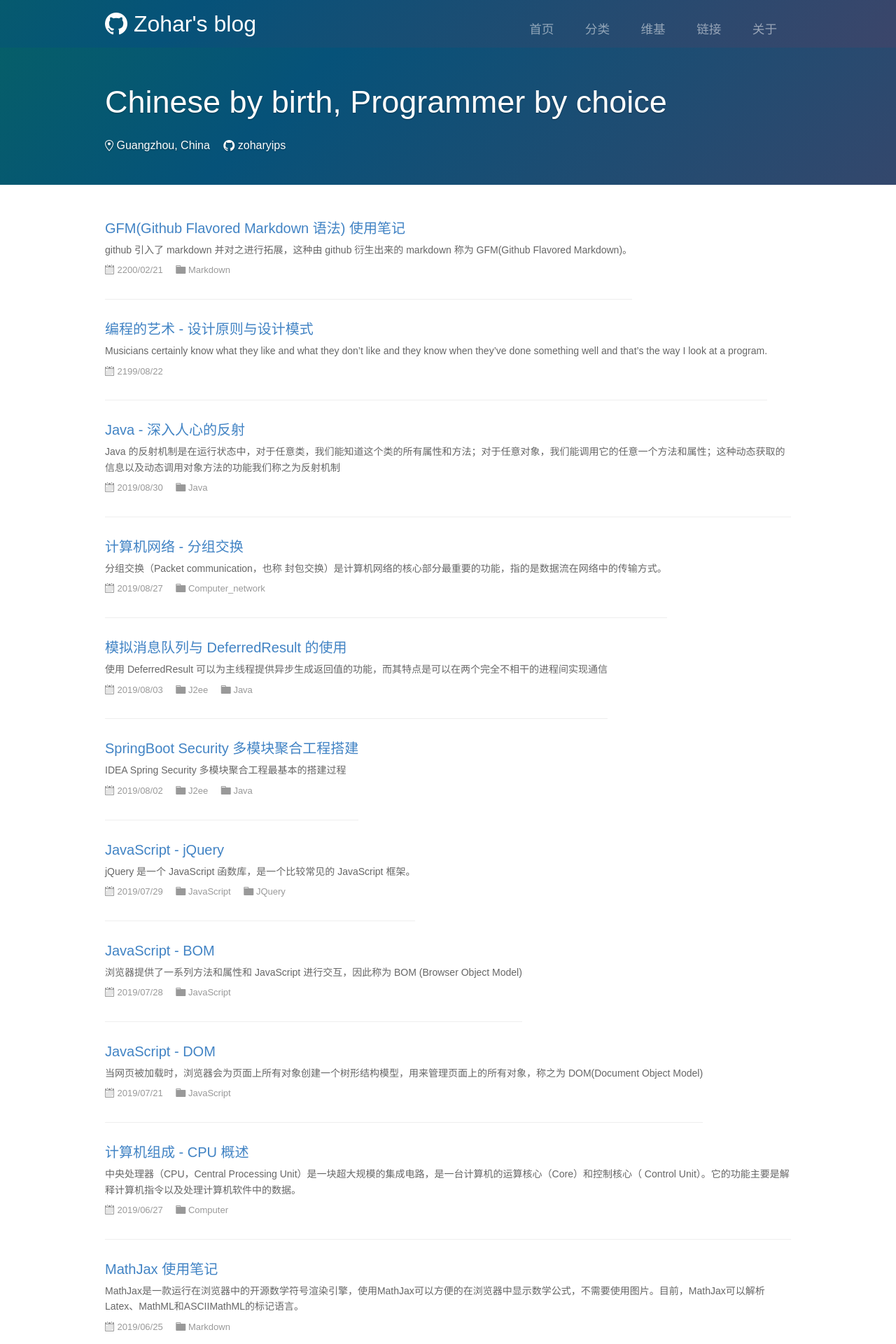
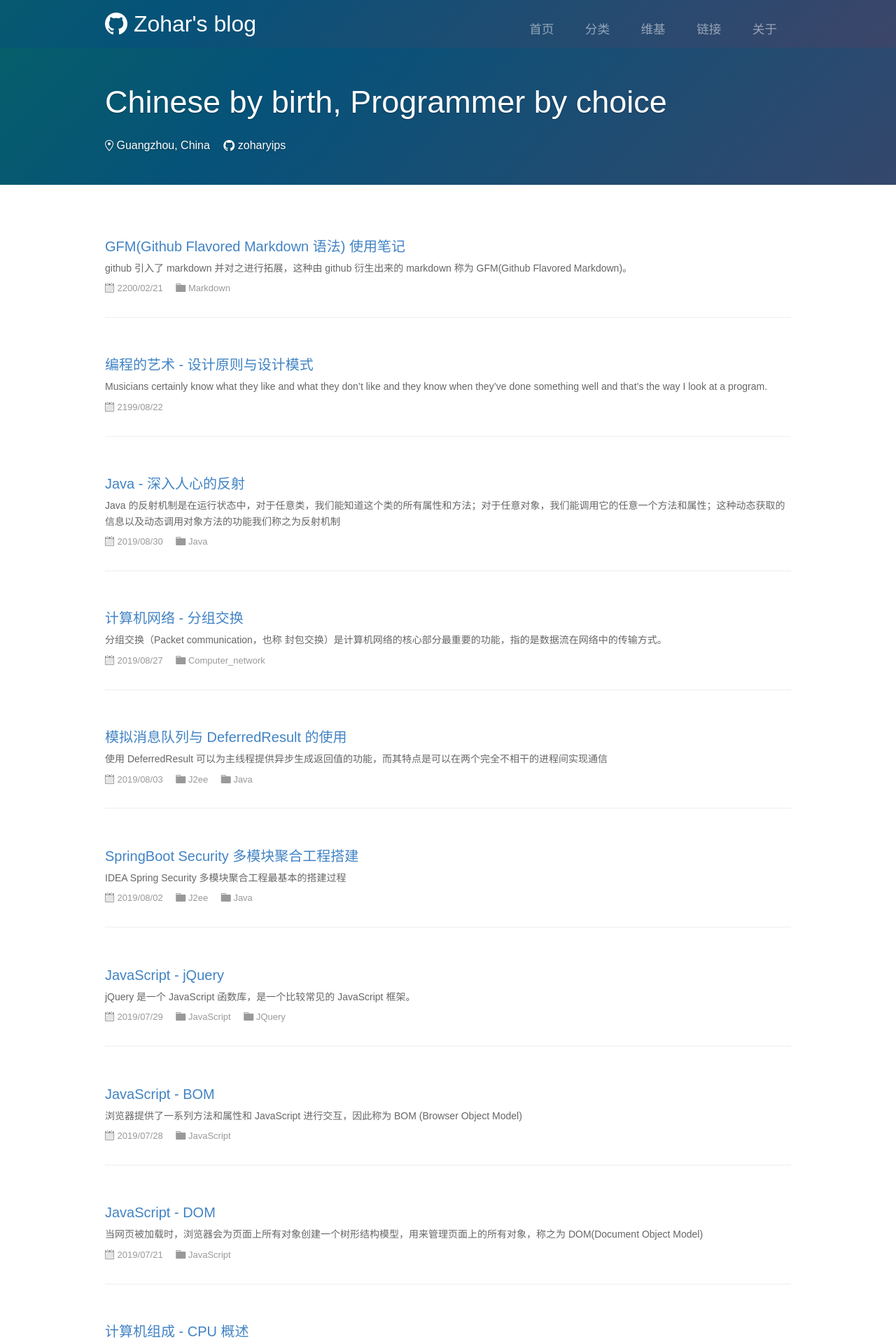
Before and after one commit to zoharyips/zoharyips.github.io, a Jekyll site: the page built from index.html, in a window 1280 px wide. Shown: the top 1920 px of the page at 70% size. Built offline with Jekyll 4.4.1, drawn with Linux system fonts in a browser that asks for light colours; the list of posts is cut into pages by our own code.

Commit message:
add mobile-hidden block

```diff
--- a/assets/css/sections/repo-list.css
+++ b/assets/css/sections/repo-list.css
@@ -29,6 +29,7 @@
 .repo-list-item {
   display: inline-block;
   position: relative;
+  width: 100%;
   padding: 30px 0;
   list-style: none;
   border-bottom: 1px solid #eee
--- a/index.html
+++ b/index.html
@@ -37,7 +37,7 @@
   <!-- Post list -->
   <ol class="repo-list">
     {% for post in paginator.posts %}
-      <div class="mobile-hidden" style="width: 15%"></div>
+      <div class="mobile-hidden" style="width: 15%;display: inline-block;"></div>
       <li class="repo-list-item">
         <h3 class="repo-list-name"><a href="{{ post.url }}">{{ post.title }}</a></h3>
         <p class="repo-list-description">{{ post.excerpt | strip_html | strip }}</p>
@@ -53,7 +53,7 @@
           {% endfor %}
         </p>
       </li>
-      <div class="mobile-hidden" style="width: 15%"></div>
+      <div class="mobile-hidden" style="width: 15%;display: inline-block;"></div>
     {% endfor %}
   </ol>
   <div class="pagination text-align" style="text-align: center; margin:0px auto">
```
